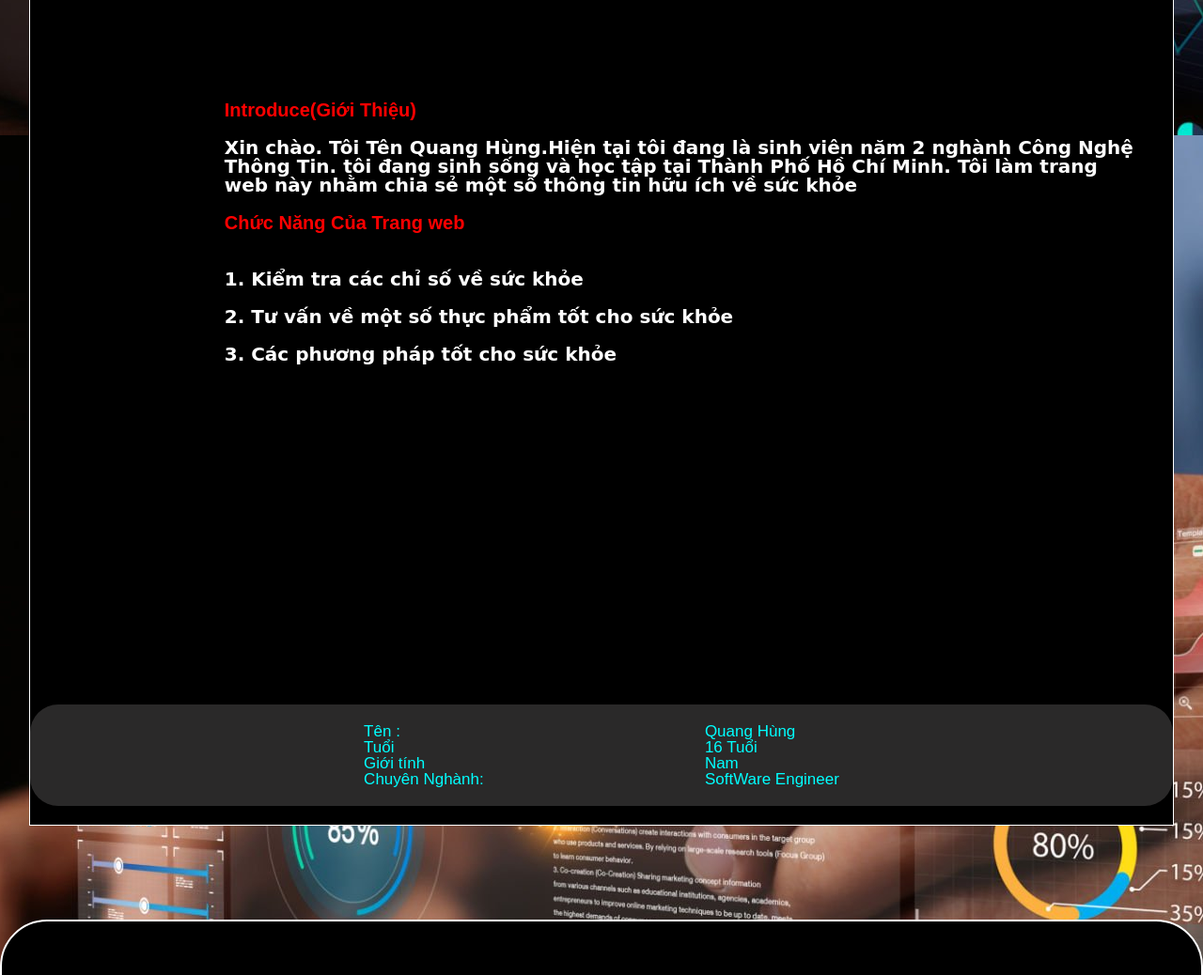
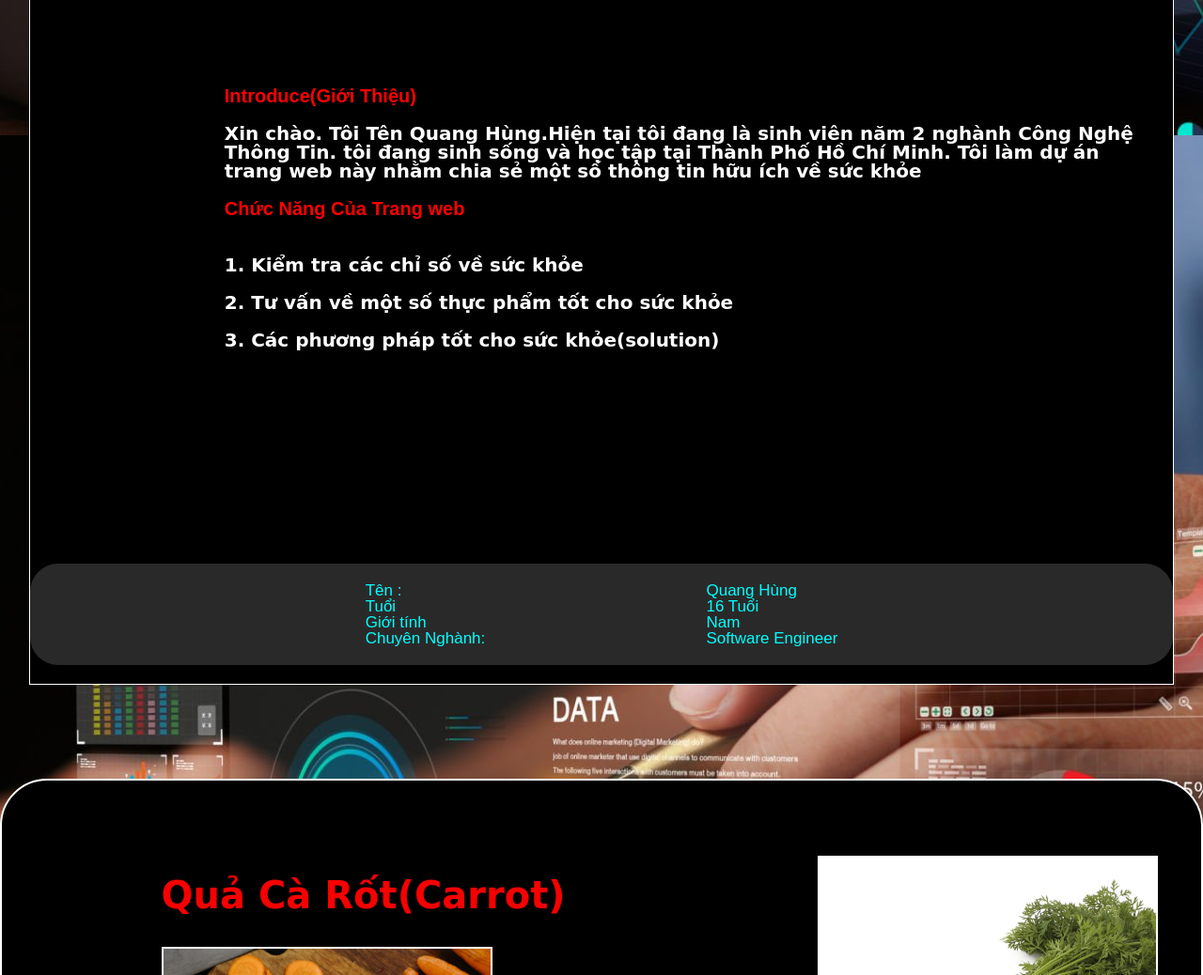
Before and after one commit to quanghungdang253/CheckHealth, a website: page index.html in a window 1280 px wide. Shown: the part 1221-2259 px from the top of the page at 94% size. Drawn offline with nearby package versions, Linux system fonts and the light colour scheme; some packages are replaced by stand-ins of ours; a script that the page names is missing.

Commit message:
update name

```diff
--- a/MilitarymedicalexaminationCSS/Body.css
+++ b/MilitarymedicalexaminationCSS/Body.css
@@ -394,7 +394,7 @@ img {
     .body .wrapper-introlduce .box-information {
 
              width: 100%;
-             height: 90rem;
+             height: 75rem;
             display: flex;
             flex-direction: column;
     }
--- a/index.html
+++ b/index.html
@@ -216,21 +216,21 @@
                         <div class="wrapper-introlduce">
                                 <div class="box-information">
                                         <div class="image">
-                                                <img src="../Image/anhnen.jpg" alt="">
+                                                <img src="./Image/anhnen.jpg" alt="">
                                                 <h1> Quang Hùng </h1>
 
                                         </div>
                                         <div class="information">
                                             <div class="box boxparagraper">
                                                 <h2> Introduce(Giới Thiệu)</h2>
-                                                <p>Xin chào. Tôi Tên Quang Hùng.Hiện tại tôi đang là sinh viên năm 2 nghành Công Nghệ Thông Tin. tôi đang sinh sống và học tập tại Thành Phố Hồ Chí Minh. Tôi làm trang web này nhằm chia sẻ một số thông tin hữu ích về sức khỏe </p>
+                                                <p>Xin chào. Tôi Tên Quang Hùng.Hiện tại tôi đang là sinh viên năm 2 nghành Công Nghệ Thông Tin. tôi đang sinh sống và học tập tại Thành Phố Hồ Chí Minh. Tôi làm dự án  trang web này nhằm chia sẻ một số thông tin hữu ích về sức khỏe </p>
                                             </div>
                                                 <div class="function">
                                                         <h2> Chức Năng Của Trang web </h2>
 
                                                             <p>   1. Kiểm tra các chỉ số về sức khỏe  </p>
                                                             <p>   2. Tư vấn về một số thực phẩm tốt cho sức khỏe </p>
-                                                            <p>   3. Các phương pháp tốt cho sức khỏe </p>
+                                                            <p>   3. Các phương pháp tốt cho sức khỏe(solution)</p>
 
                                                 </div>
 
@@ -249,7 +249,7 @@
                                                 <h2>  Quang Hùng </h2>
                                                 <h2> 16 Tuổi </h2>
                                                 <h2> Nam </h2>
-                                                <h2> SoftWare Engineer</h2>
+                                                <h2> Software Engineer</h2>
                                         </div>
                                     </div>
 
```
